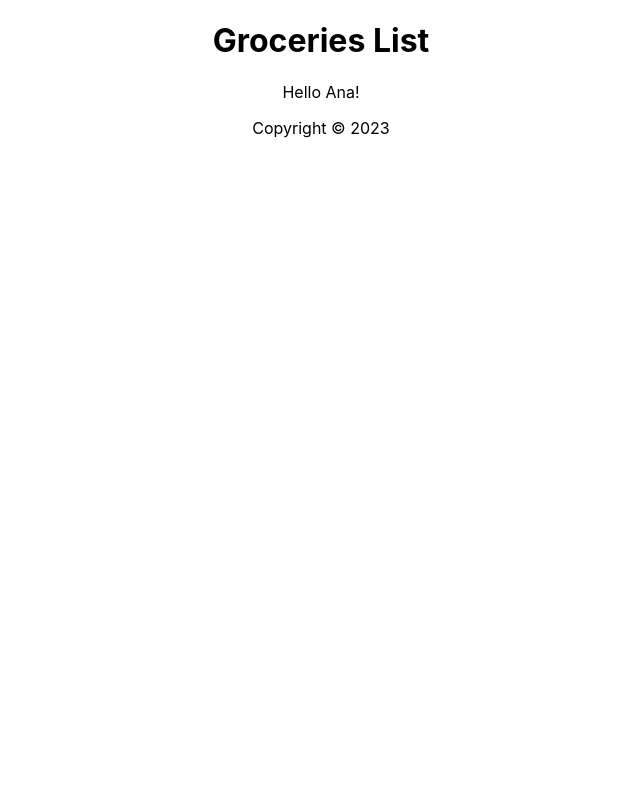
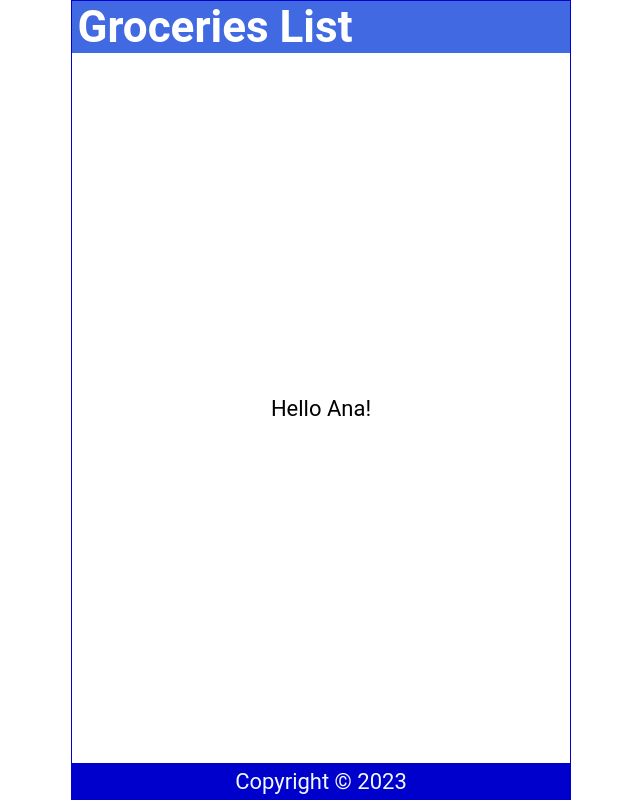
Before and after one commit to mpuseljic/learn-react, a React (Create React App) app: page / in a window 1280 px wide. Shown: the whole page, without its empty margins (319-959 px from the left). Built offline with nearby package versions, Linux system fonts and the light colour scheme.

Commit message:
redesign

```diff
--- a/src/App.css
+++ /dev/null
@@ -1,38 +0,0 @@
-.App {
-  text-align: center;
-}
-
-.App-logo {
-  height: 40vmin;
-  pointer-events: none;
-}
-
-@media (prefers-reduced-motion: no-preference) {
-  .App-logo {
-    animation: App-logo-spin infinite 20s linear;
-  }
-}
-
-.App-header {
-  background-color: #282c34;
-  min-height: 100vh;
-  display: flex;
-  flex-direction: column;
-  align-items: center;
-  justify-content: center;
-  font-size: calc(10px + 2vmin);
-  color: white;
-}
-
-.App-link {
-  color: #61dafb;
-}
-
-@keyframes App-logo-spin {
-  from {
-    transform: rotate(0deg);
-  }
-  to {
-    transform: rotate(360deg);
-  }
-}
--- a/src/App.js
+++ b/src/App.js
@@ -1,4 +1,3 @@
-import "./App.css";
 import Header from "./Header";
 import Content from "./Content";
 import Footer from "./Footer";
--- a/src/Header.js
+++ b/src/Header.js
@@ -1,8 +1,12 @@
 import React from "react";
 
 const Header = () => {
+  const headerStyle = {
+    backgroundColor: "royalblue",
+    color: "#fff",
+  };
   return (
-    <header>
+    <header style={headerStyle}>
       <h1>Groceries List</h1>
     </header>
   );
--- a/src/index.css
+++ b/src/index.css
@@ -1,13 +1,58 @@
+* {
+  margin: 0;
+  padding: 0;
+  box-sizing: border-box;
+}
+
+html {
+  font-size: 22px;
+}
+
 body {
-  margin: 0;
-  font-family: -apple-system, BlinkMacSystemFont, 'Segoe UI', 'Roboto', 'Oxygen',
-    'Ubuntu', 'Cantarell', 'Fira Sans', 'Droid Sans', 'Helvetica Neue',
-    sans-serif;
+  min-height: 100vh;
+  font-family: "Roboto", "Oxygen", "Ubuntu", "Cantarell", "Fira Sans",
+    "Droid Sans", "Helvetica Neue", sans-serif;
   -webkit-font-smoothing: antialiased;
   -moz-osx-font-smoothing: grayscale;
 }
 
-code {
-  font-family: source-code-pro, Menlo, Monaco, Consolas, 'Courier New',
-    monospace;
+.App {
+  display: flex;
+  flex-direction: column;
+  justify-content: center;
+  align-items: center;
+  height: 100vh;
+  width: 100%;
+  max-width: 500px;
+  border: 1px solid mediumblue;
+  margin: auto;
 }
+
+header {
+  width: 100%;
+  padding: 0 0.25em;
+  background-color: mediumblue;
+  color: aliceblue;
+  display: flex;
+  justify-content: space-between;
+  align-items: center;
+}
+
+main {
+  width: 100%;
+  display: flex;
+  flex-direction: column;
+  flex-grow: 1;
+  justify-content: center;
+  align-items: center;
+  overflow-y: auto;
+}
+
+footer {
+  width: 100%;
+  padding: 0.25em;
+  background-color: mediumblue;
+  color: aliceblue;
+  display: grid;
+  place-content: center;
+}
```
Also changed, not shown: src/logo.svg (deleted).
